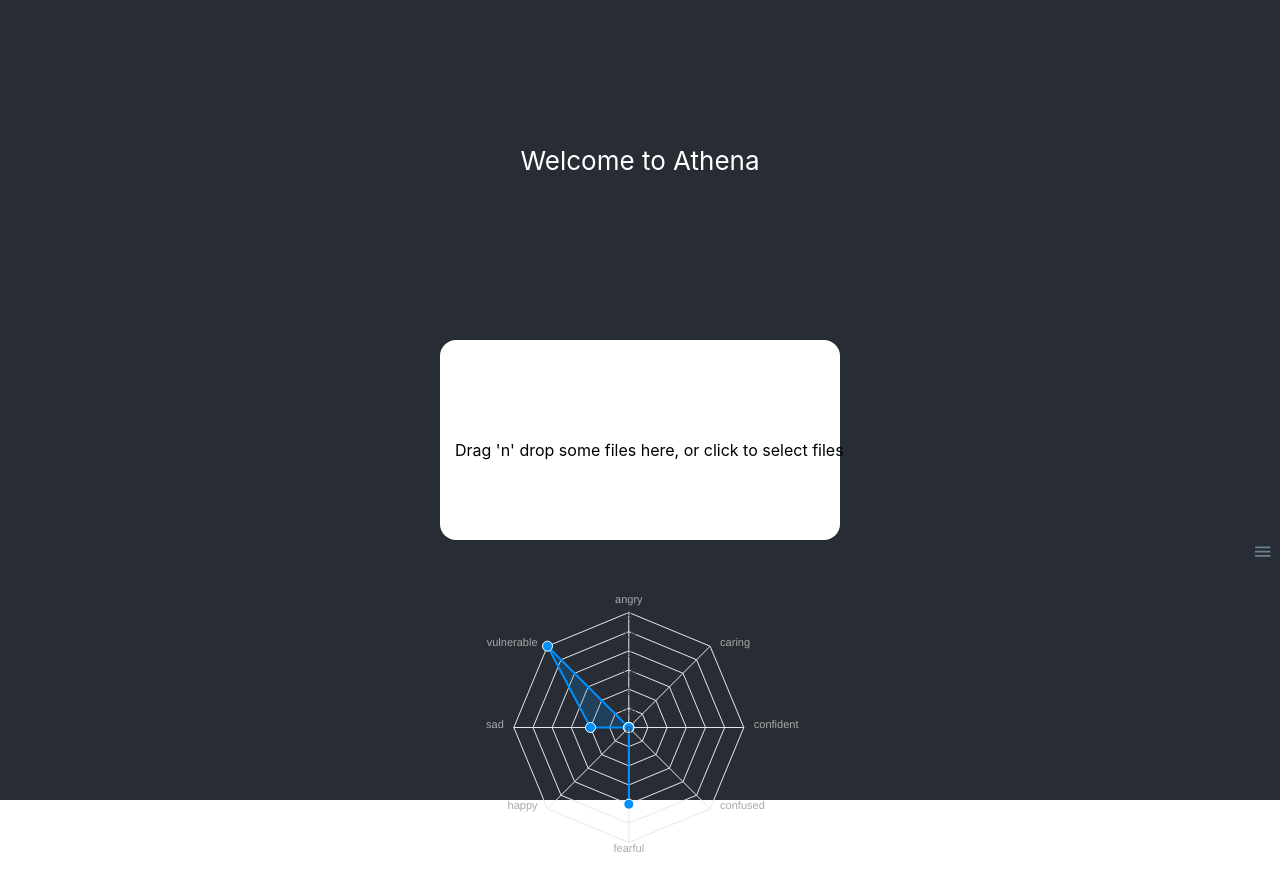
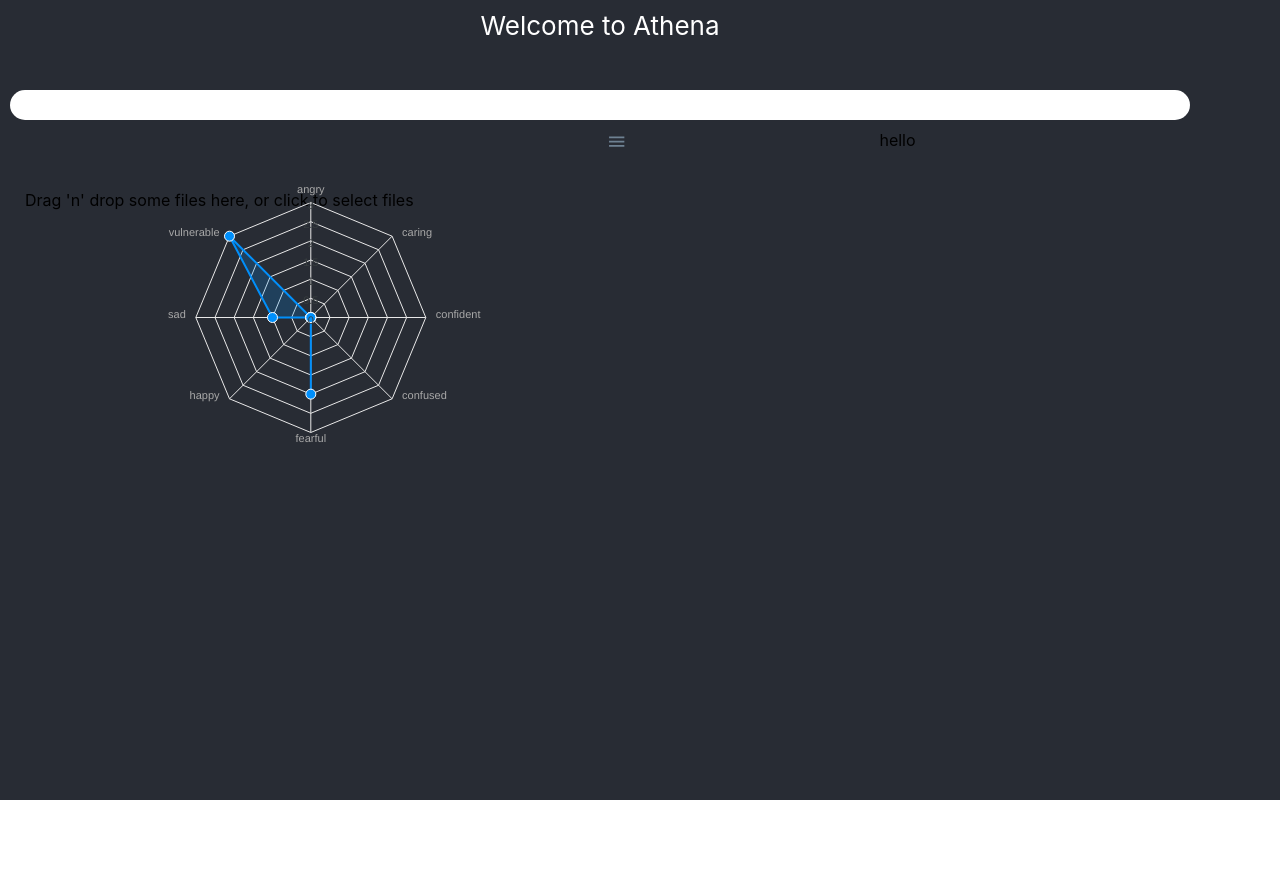
Before and after one commit to nventurino/athena, a React (Create React App) app in the folder FrontEnd/athena/: page / in a window 1280 px wide. Shown: the top 890 px of the page. After the commit the page ends 800 px from the top, so only its background shows below. Built offline with nearby package versions, Linux system fonts and the light colour scheme.

Commit message:
layout and transcript

```diff
--- a/FrontEnd/athena/package.json
+++ b/FrontEnd/athena/package.json
@@ -17,6 +17,7 @@
     "react-apexcharts": "^1.3.7",
     "react-dom": "^17.0.1",
     "react-dropzone": "^11.3.1",
+    "react-grid-layout": "^1.2.0",
     "react-scripts": "4.0.2",
     "uuid": "^8.3.2",
     "web-vitals": "^1.0.1"
--- a/FrontEnd/athena/src/App.css
+++ b/FrontEnd/athena/src/App.css
@@ -2,15 +2,15 @@
   text-align: center;
   background-color: #282c34;
   /* width: 100vh; */
-  height: 100vh ;
+  height: 100vh;
 }
 
 .uploadInput {
-    /* width: 400px;
+  /* width: 400px;
     height: 100px;
    margin: auto; */
 
-   margin-top: 100px;
+  margin-top: 100px;
   vertical-align: bottom;
   text-align: center;
   /* top: 250px; */
@@ -31,7 +31,7 @@
 
 .App-header {
   background-color: #282c34;
-  min-height: 40vh;
+  /* min-height: 40vh; */
   display: flex;
   flex-direction: column;
   align-items: center;
@@ -40,19 +40,18 @@
   color: white;
 }
 
-.uploadContainer{
+.uploadContainer {
   background-color: white;
   /* max-width: 200vh; */
   width: 400px;
   height: 200px;
-  flex:1;
+  flex: 1;
   margin-left: auto;
   margin-right: auto;
   padding: 10;
   border-radius: 2vh;
-
 }
-.Progress-Container{
+.Progress-Container {
   width: 250px;
   margin: auto;
   margin-bottom: 20px;
--- a/FrontEnd/athena/src/App.js
+++ b/FrontEnd/athena/src/App.js
@@ -1,98 +1,101 @@
-import React from 'react';
-import { useState, useEffect } from 'react';
+import React from "react";
+import { useState, useEffect } from "react";
+import GridLayout from "react-grid-layout";
 
-import logo from './logo.svg';
-import './App.css';
+import logo from "./logo.svg";
+import "./App.css";
 
-import UploadZone from './components/UploadZone';
-import Progress from './components/Progress';
-import EmotionTextChart from './components/EmotionTextChart';
-
-
+import UploadZone from "./components/UploadZone";
+import Progress from "./components/Progress";
+import EmotionTextChart from "./components/EmotionTextChart";
+import Transcripts from "./components/Transcripts";
 
 function App() {
-
   const [showProgres, setShowProgress] = useState(false);
   const [progress, setProgress] = useState(0);
 
+  var emotionTextData = {
+    response_dict: {
+      angry: {
+        medium: 0,
+        mild: 0,
+        strong: 0,
+      },
+      caring: {
+        medium: 0,
+        mild: 0,
+        strong: 0,
+      },
+      confident: {
+        medium: 0,
+        mild: 0,
+        strong: 0,
+      },
+      confused: {
+        medium: 0,
+        mild: 0,
+        strong: 0,
+      },
+      fearful: {
+        medium: 0,
+        mild: 0,
+        strong: 0,
+      },
+      happy: {
+        medium: 0,
+        mild: 0,
+        strong: 0,
+      },
+      sad: {
+        medium: 0,
+        mild: 0,
+        strong: 0,
+      },
+      vulnerable: {
+        medium: 0,
+        mild: 0,
+        strong: 0,
+      },
+    },
+  };
 
-
-  var emotionTextData = {
-    "response_dict": {
-        "angry": {
-            "medium": 0,
-            "mild": 0,
-            "strong": 0
+  const transcripts = [
+    {
+      time: "2:00",
+      text: "hello",
+      person: "therapist",
     },
-        "caring": {
-            "medium": 0,
-            "mild": 0,
-            "strong": 0
-        },
-        "confident": {
-            "medium": 0,
-            "mild": 0,
-            "strong": 0
-        },
-        "confused": {
-            "medium": 0,
-            "mild": 0,
-            "strong": 0
-        },
-        "fearful": {
-            "medium": 0,
-            "mild": 0,
-            "strong": 0
-        },
-        "happy": {
-            "medium": 0,
-            "mild": 0,
-            "strong": 0
-        },
-        "sad": {
-            "medium": 0,
-            "mild": 0,
-            "strong": 0
-        },
-        "vulnerable": {
-            "medium": 0,
-            "mild": 0,
-            "strong": 0
-        }
-    }
-}
-
+  ];
 
   const startProgress = () => {
-    console.log('OK')
+    console.log("OK");
     setShowProgress(true);
     setProgress(0);
-  }
+  };
 
   const updateProgress = (progress) => {
     setProgress(progress);
-  }
+  };
 
   return (
     <div className="App">
-      <header className="App-header">
+      <GridLayout className="layout" cols={12} rowHeight={30} width={1200}>
+        <header key="a" data-grid={{ x: 0, y: 0, w: 12, h: 1, static: true }} className="App-header">
           Welcome to Athena
         </header>
-      <div className="Progress-Container">
-        {
-          showProgres ?
-            <Progress progress={progress} />
-          : null
-        }
-
+        <div key="b" data-grid={{ x: 1, y: 1, w: 3, h: 1, minW: 2, maxW: 4 }} className="Progress-Container">
+          {showProgres ? <Progress progress={progress} /> : null}
         </div>
-      <div className="uploadContainer">
+        <div key="c" data-grid={{ x: 0, y: 2, w: 12, h: 1 }} className="uploadContainer">
           <UploadZone updateProgress={updateProgress} startProgress={startProgress} />
         </div>
-
-      <div className="results">
+        <div key="d" data-grid={{ x: 0, y: 3, w: 6, h: 6 }} className="results">
           <EmotionTextChart data={emotionTextData.response_dict} />
         </div>
+        <div key="e" data-grid={{ x: 6, y: 3, w: 6, h: 6 }} className="transcripts">
+          <Transcripts data={transcripts} />
+        </div>
+      </GridLayout>
     </div>
   );
 }
--- /dev/null
+++ b/FrontEnd/athena/src/components/Transcripts.js
@@ -0,0 +1,40 @@
+import React from "react";
+import PropTypes from "prop-types";
+import { makeStyles } from "@material-ui/core/styles";
+
+Transcripts.propTypes = {
+  transcript: PropTypes.arrayOf(
+    PropTypes.shape({
+      time: PropTypes.string,
+      text: PropTypes.string,
+      person: PropTypes.string,
+    })
+  ).isRequired,
+};
+
+const useStyles = makeStyles({
+  root: {
+    width: "100%",
+  },
+  text: {
+    color: "white",
+  },
+});
+
+export default function Transcripts(props) {
+  const classes = useStyles();
+  // React.useEffect(() => {
+  //   // const timer = setInterval(() => {
+  //   //   setProgress((prevProgress) => (prevProgress >= 100 ? 10 : prevProgress + 10));
+  //   // }, 800);
+  //   // return () => {
+  //   //   clearInterval(timer);
+  //   // };
+  //   console.log("props", props);
+  //   if (props) {
+  //     setProgress(props.progress);
+  //   }
+  // }, [props.progress]);
+
+  return <div className={classes.root}>hello</div>;
+}
```
Also changed, not shown: 1 other file (tests, documents, lock files or other folders). Lines whose indentation alone changed are shown as unchanged.
